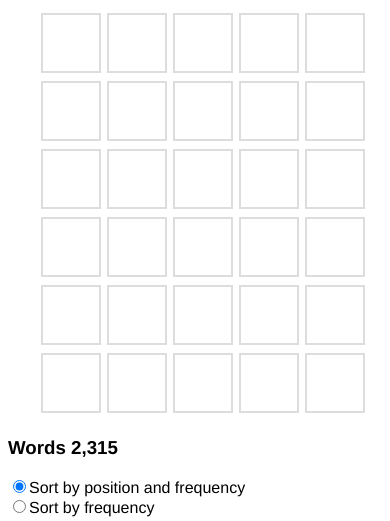
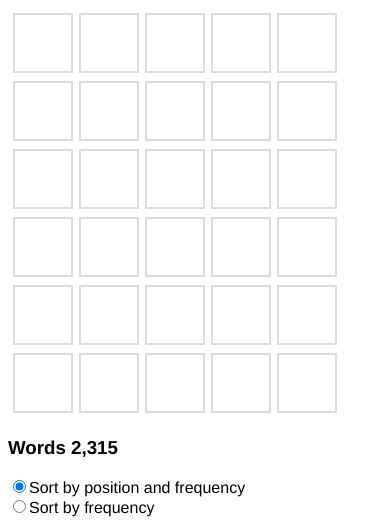
Before and after one commit to blowhacker/wordlesolver, a Flask app: page / in a window 390 px wide. Shown: the top 521 px of the page. Run offline with Flask 2, Linux system fonts and the light colour scheme.

Commit message:
iphone testing

```diff
--- a/code/templates/grid.html
+++ b/code/templates/grid.html
@@ -8,14 +8,6 @@
 
     body {
         width: 100vw;
-    }
-
-    #main {
-        width: 100vw;
-    }
-
-    table {
-        margin: 0 auto;
     }
 
     table td {
```
